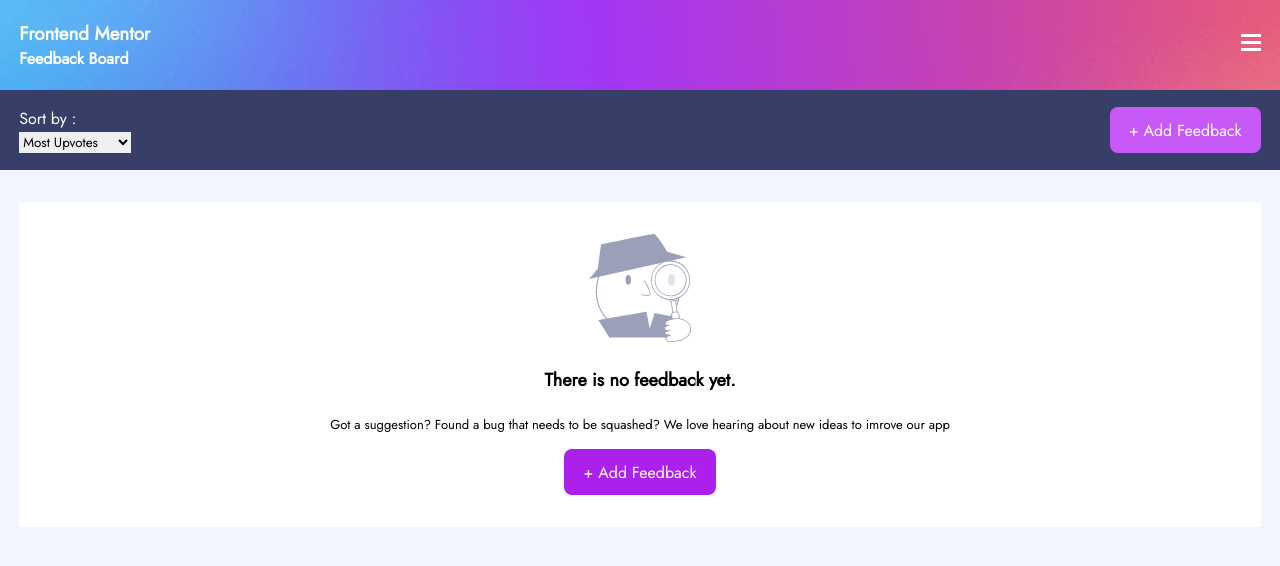
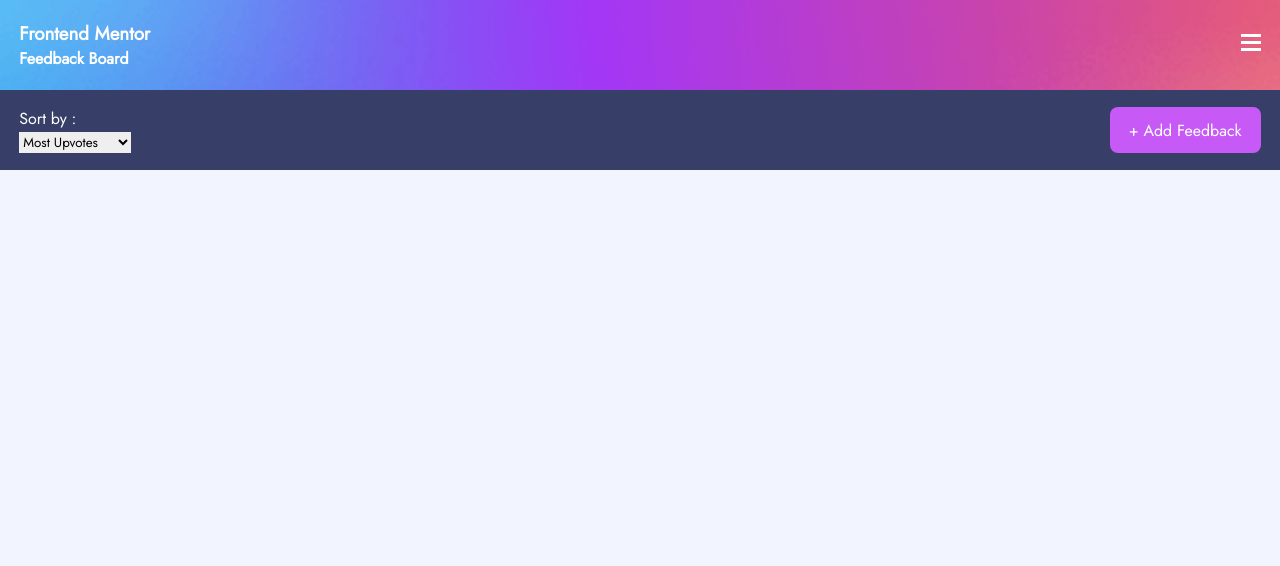
Before and after one commit to sammyodiagbe/product_feedback_app, a React (Create React App) app: page / in a window 1280 px wide. Shown: the top 566 px of the page. Built offline with nearby package versions, Linux system fonts and the light colour scheme.

Commit message:
suggestion structure

```diff
--- a/src/components/Suggestion.js
+++ b/src/components/Suggestion.js
@@ -1,5 +1,5 @@
 const Suggestion = ({ data }) => {
-  return null;
+  return <div className="pf-suggestion"></div>;
 };
 
 export default Suggestion;
--- a/src/pages/suggestions.js
+++ b/src/pages/suggestions.js
@@ -3,18 +3,24 @@ import Nav from "../components/nav";
 import SubNav from "../components/subnav";
 import dataContext from "../context/dataContext";
 import NoSuggestion from "../components/no_suggestion";
+import Suggestion from "../components/Suggestion";
 
 const Suggestions = () => {
   const data = useContext(dataContext);
   const { suggestions } = data;
+  const SuggestionStructure = suggestions.length ? (
+    suggestions.map((suggestion, index) => {
+      return <Suggestion data={suggestion} />;
+    })
+  ) : (
+    <NoSuggestion />
+  );
   return (
     <React.Fragment>
       <Nav />
       <main className="pf-main-container">
         <SubNav />
-        <div className="pf-vertical-list">
-          {!suggestions.length ? null : <NoSuggestion />}
-        </div>
+        <div className="pf-vertical-list"></div>
       </main>
     </React.Fragment>
   );
```
